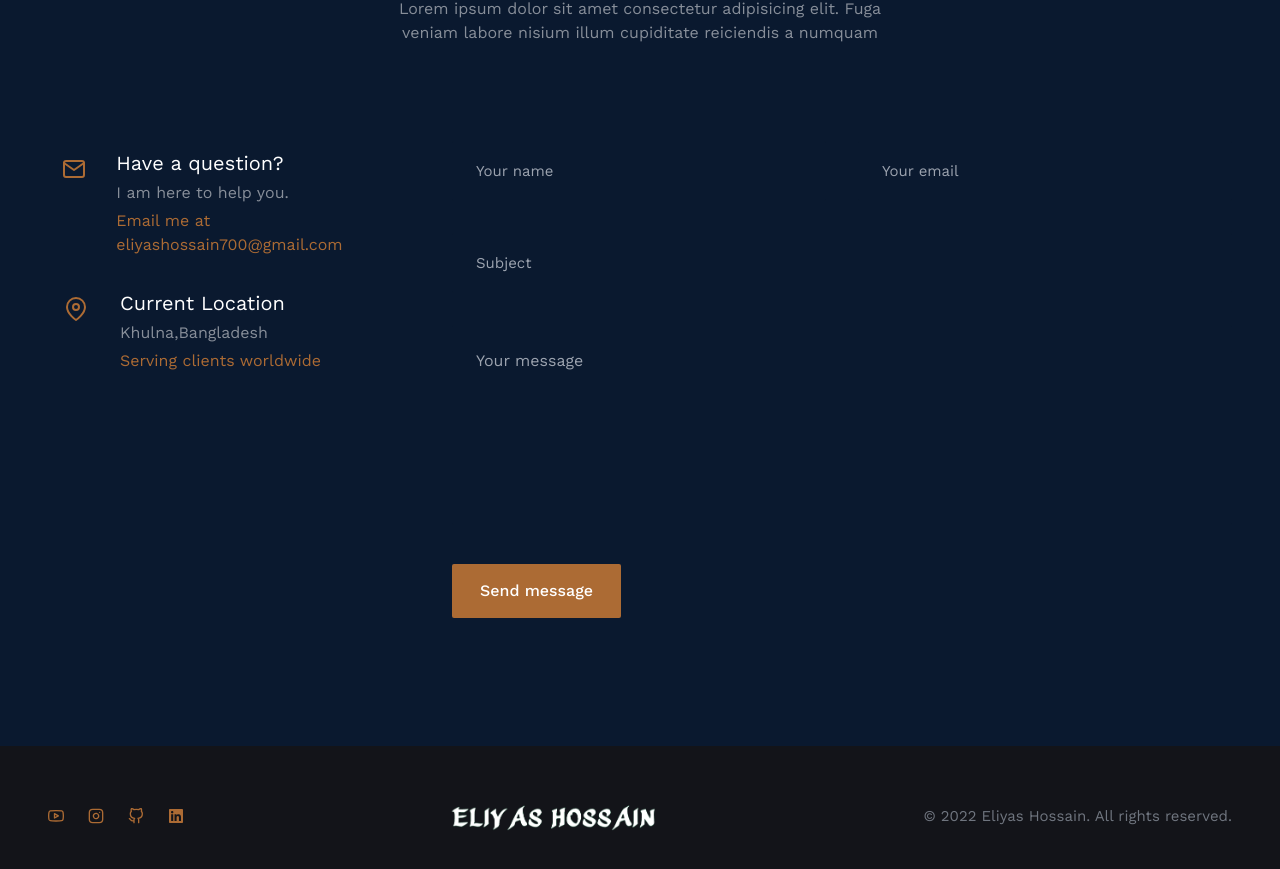
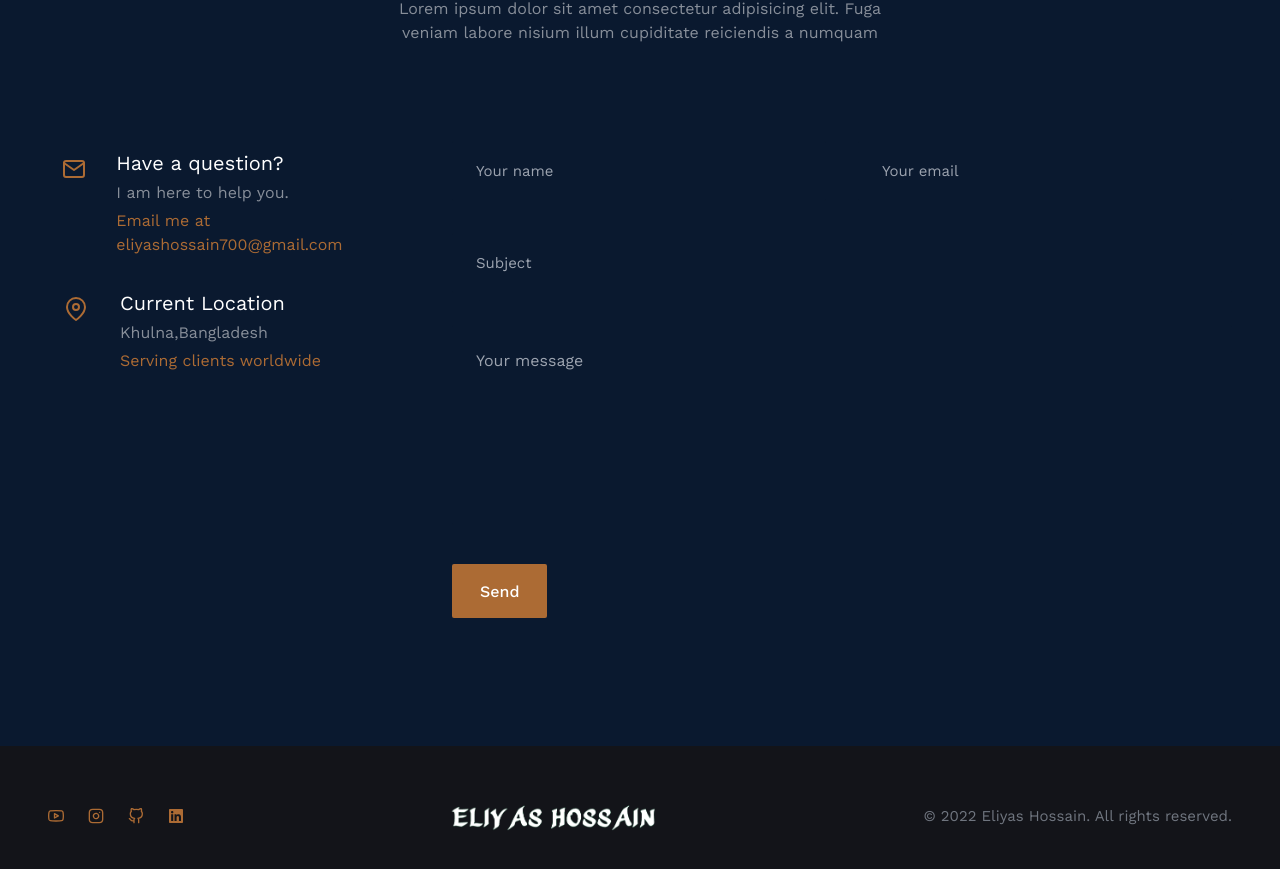
Before and after one commit to eliyas700/Portfolio-Eliyas, a React (Create React App) app: page / in a window 1280 px wide. Shown: the part 5072-5941 px from the top of the page. Built offline with nearby package versions, Linux system fonts and the light colour scheme; a web font is replaced by a local one.

Commit message:
Sent email Successfully

```diff
--- a/package.json
+++ b/package.json
@@ -3,6 +3,7 @@
   "version": "0.1.0",
   "private": true,
   "dependencies": {
+    "@emailjs/browser": "^3.6.2",
     "@testing-library/jest-dom": "^5.16.2",
     "@testing-library/react": "^12.1.4",
     "@testing-library/user-event": "^13.5.0",
--- a/src/components/Contact.js
+++ b/src/components/Contact.js
@@ -1,9 +1,31 @@
-import React from "react";
-
+import React, { useRef } from "react";
+import emailjs from "@emailjs/browser";
 // import contact data
 import { contact } from "../data";
 
 const Contact = () => {
+  const form = useRef();
+
+  const sendEmail = (e) => {
+    e.preventDefault();
+
+    emailjs
+      .sendForm(
+        "service_33v7ieu",
+        "template_rsjsy7o",
+        form.current,
+        "PNVGQ7KUh6eEWUtEN"
+      )
+      .then(
+        (result) => {
+          console.log(result.text);
+          e.target.reset();
+        },
+        (error) => {
+          console.log(error.text);
+        }
+      );
+  };
   return (
     <section className="section bg-primary" id="contact">
       <div className="container mx-auto">
@@ -34,19 +56,43 @@ const Contact = () => {
               );
             })}
           </div>
-          <form className="space-y-8 w-full max-w-[780px]">
+          <form
+            ref={form}
+            onSubmit={sendEmail}
+            className="space-y-8 w-full max-w-[780px]"
+          >
             <div className="flex gap-8">
-              <input className="input" type="text" placeholder="Your name" />
-              <input className="input" type="email" placeholder="Your email" />
+              <input
+                className="input"
+                type="text"
+                placeholder="Your name"
+                name="user_name"
+              />
+              <input
+                className="input"
+                type="email"
+                placeholder="Your email"
+                name="user_email"
+              />
             </div>
-            <input className="input" type="text" placeholder="Subject" />
+            <input
+              className="input"
+              type="text"
+              placeholder="Subject"
+              name="user_subject"
+            />
             <textarea
               className="textarea"
               placeholder="Your message"
+              name="message"
             ></textarea>
-            <button className="btn btn-lg bg-accent hover:bg-secondary-hover">
-              Send message
-            </button>
+            <input
+              className="btn btn-lg bg-accent hover:bg-secondary-hover"
+              type="submit"
+              value="Send"
+              Send
+              message
+            />
           </form>
         </div>
       </div>
```
Also changed, not shown: 1 other file (tests, documents, lock files or other folders).
